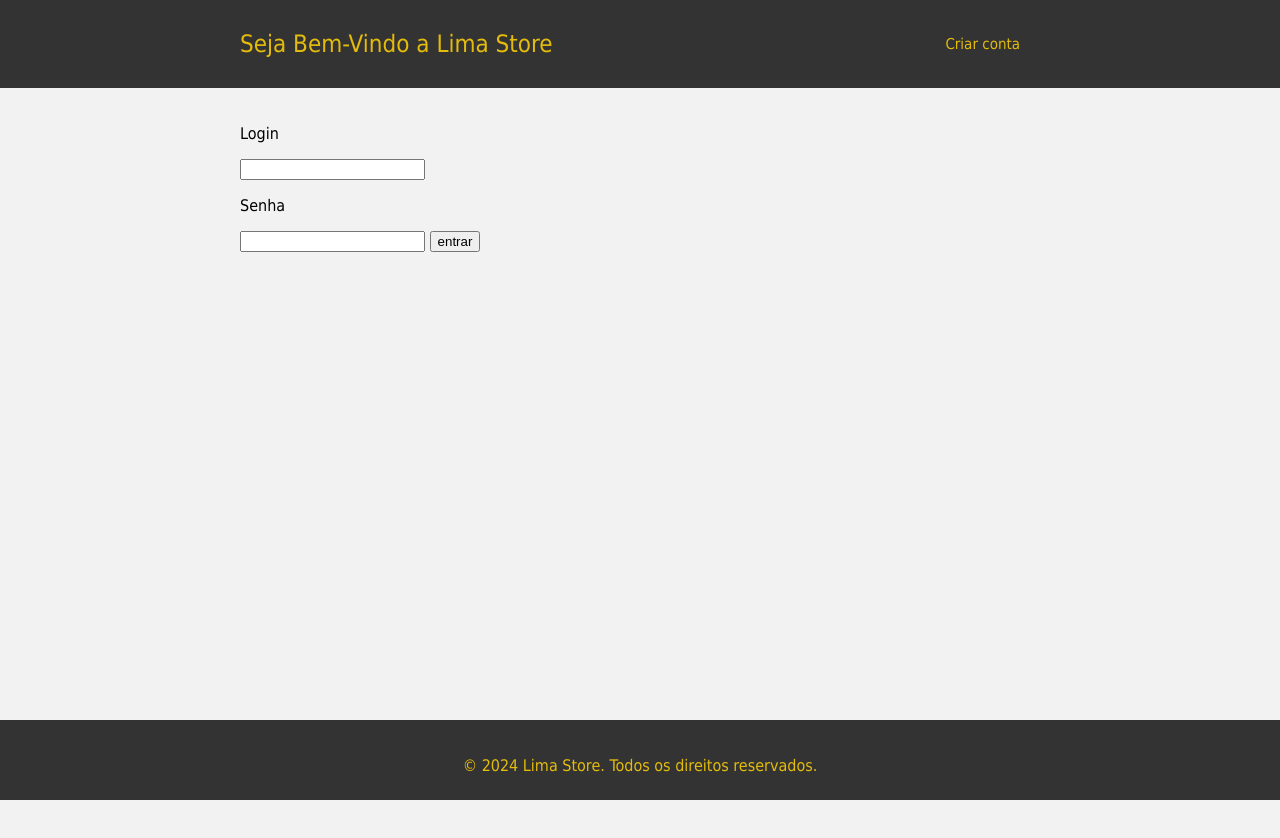
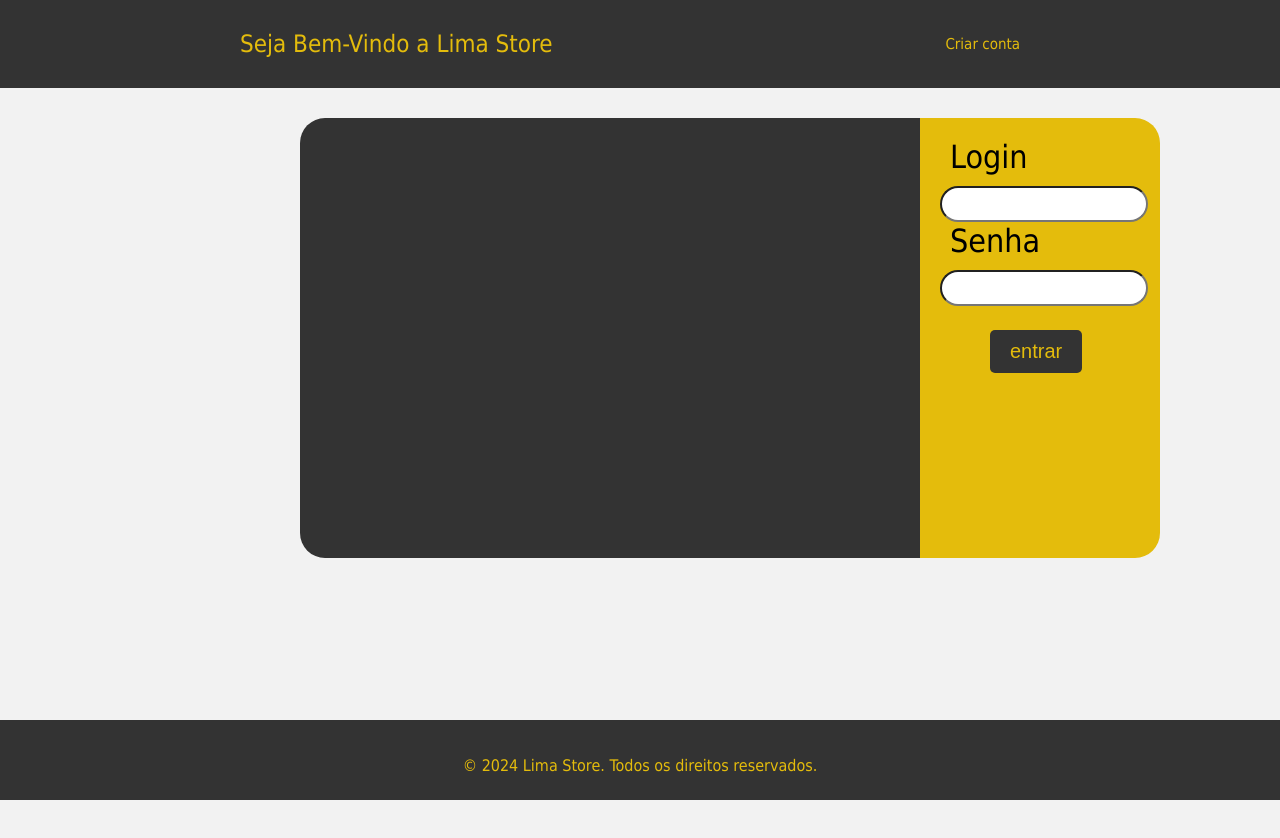
Before and after one commit to opedrolima/Celular, a plain HTML site: page login.html in a window 1280 px wide. After the commit the page ends 800 px from the top, so only its background shows below. Drawn offline with Linux system fonts and the light colour scheme.

Commit message:
login.css

```diff
--- a/login.css
+++ b/login.css
@@ -59,27 +59,72 @@ body {
 
 
 
-  .login-bar{
-    border-radius: 25px;
+  .login-box{
+    border-top-right-radius: 25px;
+    border-bottom-right-radius: 25px;
     background-color: #e4bc0c;
-    width: 800px;
+    width: 200px;
     height: 400px;
-    margin: 0 auto;
+    margin: -20px -40px -20px 600px;
     padding: 20px;
   }
-  .login{
 
-    font-size: 20px;
-    justify-content: space-around;
-    align-items: center;
-    display:flex;
+  .login-name{
+    font-size: 32px;
+    align-items: start;
+    padding: 0 10px;
+    margin: 0 0 10px;
+    display: flex;
     flex-direction: row;
   }
+  .login-name-enter{
+    justify-content: space-around;
+    height: 30px;
+    width: 200px;
+    border-radius: 25px;
+  }
+
+  .senha-name{
+    font-size: 32px;
+    align-items: start;
+    padding: 0 10px;
+    margin: 0 0 10px;
+    display: flex;
+    flex-direction: row;
+  }
+  .senha-enter{
+    justify-content: space-around;
+    height: 30px;
+    width: 200px;
+    border-radius: 25px;
+    position: fixed;
+  }
+
+  .button-send{
+    margin: 60px 0 0 50px ;
+    padding: 10px 20px;
+    border: none;
+    background-color: #333;
+    color: #e4bc0c;
+    font-size: 20px;
+    border-radius: 5px;
+    cursor: pointer;
+  }
+  .button-send:hover {
+    background-color: #555;
+    color:#f2f2f2;
+  }
+
 
   .container2{
-    height: 1000px;
-    max-width: 800px;
-    margin: 0 auto;
+    border-top-left-radius: 25px;
+    border-bottom-left-radius: 25px;
+    display: flex;
+    flex-direction: column;
+    background-color: #333;
+    height: 400px;
+    width: 600px;
+    margin: 30px 0 0 300px ;
     padding: 20px;
   }
   .footer {
```
